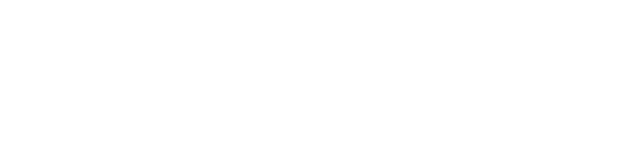
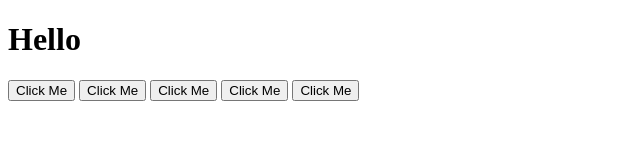
Before and after one commit to dcooper-holmes/jQuery, a plain HTML site: page index.html in a window 1280 px wide. Shown: the whole page, without its empty margins (0-640 px from the left). Drawn offline with nearby package versions, Linux system fonts and the light colour scheme.

Commit message:
Move JS script to bottom of index.html

```diff
--- a/index.html
+++ b/index.html
@@ -5,10 +5,20 @@
     <meta name="viewport" content="width=device-width, initial-scale=1.0">
     <title>jQuery</title>
     <link rel="stylesheet" href="CSS/index.css">
+
     <script src="https://ajax.googleapis.com/ajax/libs/jquery/3.7.1/jquery.min.js"></script>
-    <script src="JS/index.js"></script>
+
 </head>
-<body>
+    <body>
 
-</body>
+        <h1>Hello</h1>
+        <Button>Click Me</Button>
+        <Button>Click Me</Button>
+        <Button>Click Me</Button>
+        <Button>Click Me</Button>
+        <Button>Click Me</Button>
+
+
+        <script src="JS/index.js"></script>
+    </body>
 </html>
```
